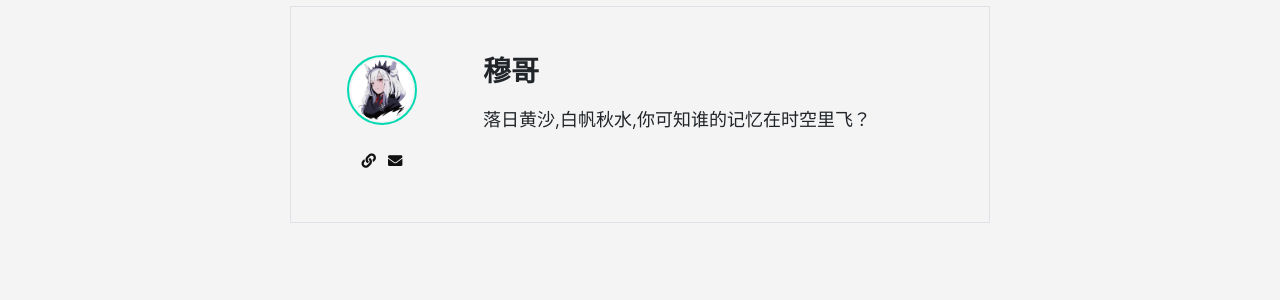
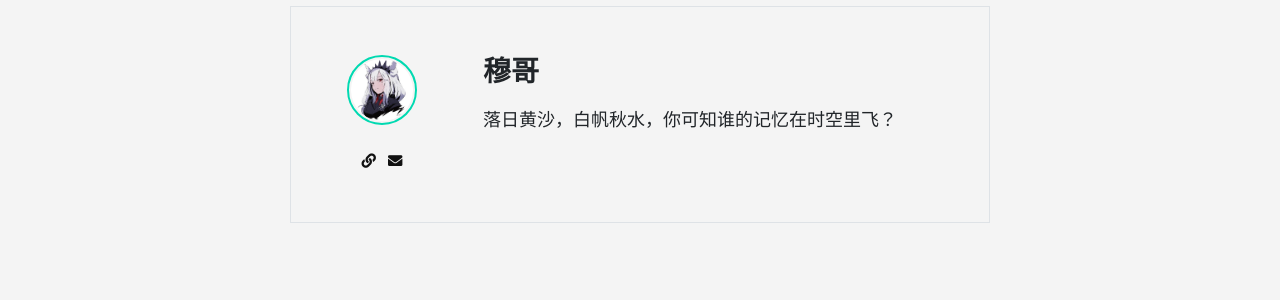
Before and after one commit to IslamTalk/IslamTalk.github.io, a Jekyll site: the page built from _pages/authors.html, in a window 1280 px wide. Shown: the part 1010-1310 px from the top of the page. Built offline with Jekyll 4.4.1, drawn with Linux system fonts in a browser that asks for light colours; nearby versions of some CDN libraries; comment, search, counter and statistics services are not loaded.

```diff
--- a/_config.yml
+++ b/_config.yml
@@ -43,7 +43,7 @@ authors:
     avatar: 'assets/images/avatar-megamu.png'
     email: sirmegamu@outlook.com
     web: https://megamu.icu/
-    description: "落日黄沙,白帆秋水,你可知谁的记忆在时空里飞？"
+    description: "落日黄沙，白帆秋水，你可知谁的记忆在时空里飞？"
 
 # Plugins
 plugins:
```
